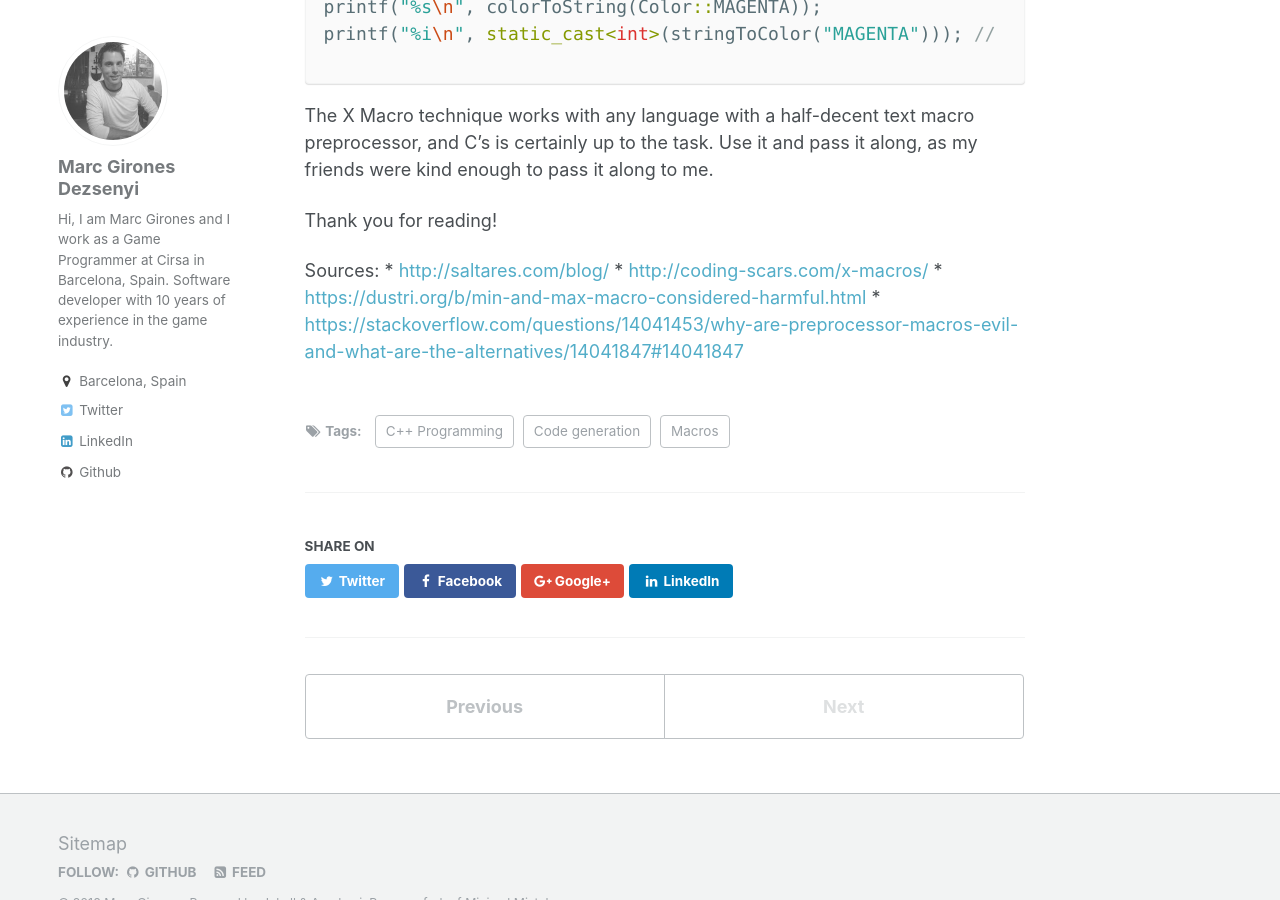
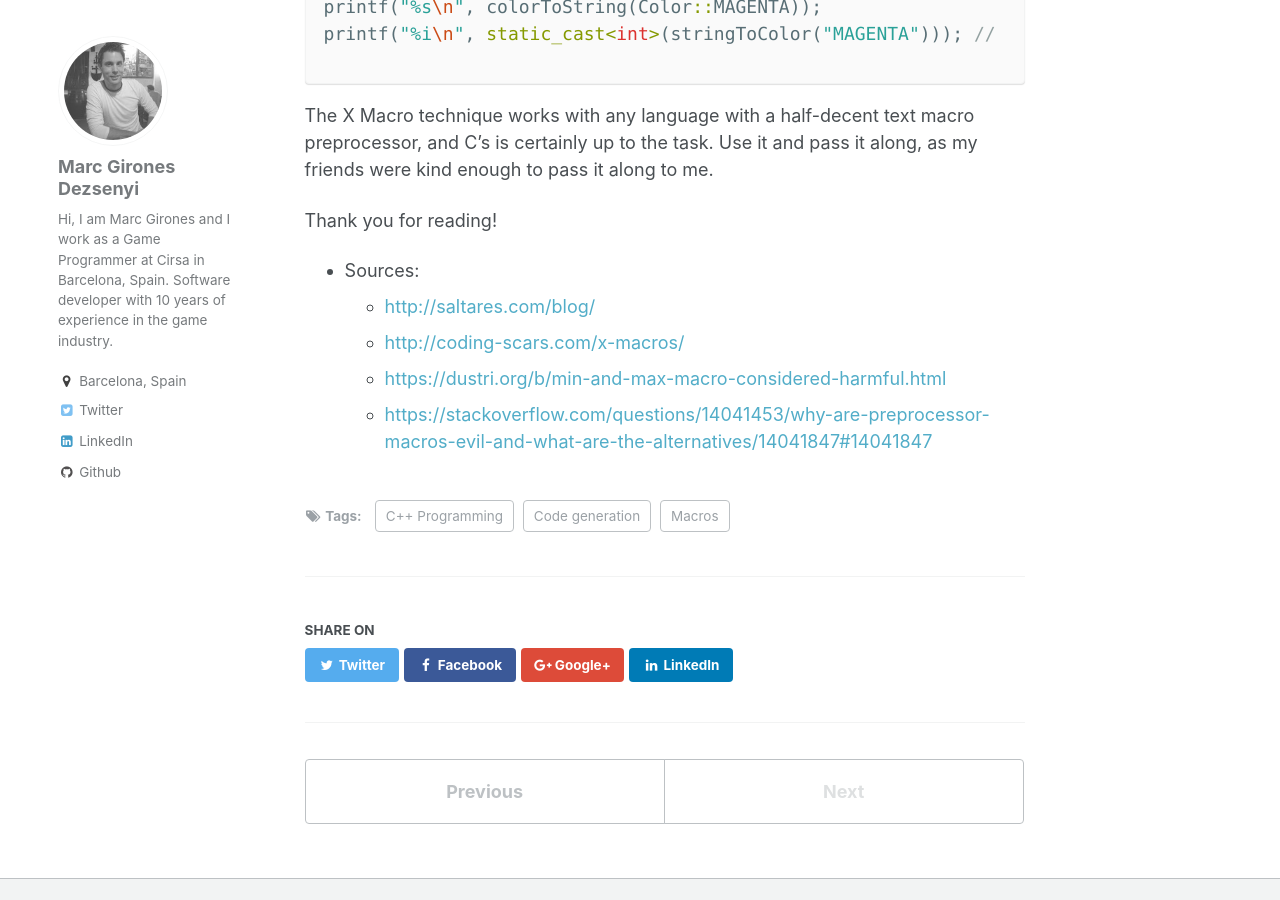
Before and after one commit to giron3s/giron3s.github.io, a Jekyll site: the page built from _publications/2017-10-01-xmacros.md, in a window 1280 px wide and 900 px high, scrolled down 8154 px. Built offline with Jekyll 4.4.1, drawn with Linux system fonts in a browser that asks for light colours; some of the changed lines change nothing that is shown.

Commit message:
References

```diff
--- a/_publications/2017-10-01-xmacros.md
+++ b/_publications/2017-10-01-xmacros.md
@@ -278,7 +278,7 @@ The X Macro technique works with any language with a half-decent text macro prep
 Thank you for reading!
 
 
-Sources:
+* Sources:
     * [http://saltares.com/blog/](http://saltares.com/blog/)
     * [http://coding-scars.com/x-macros/](http://coding-scars.com/x-macros/)
     * [https://dustri.org/b/min-and-max-macro-considered-harmful.html](https://dustri.org/b/min-and-max-macro-considered-harmful.html)
```
